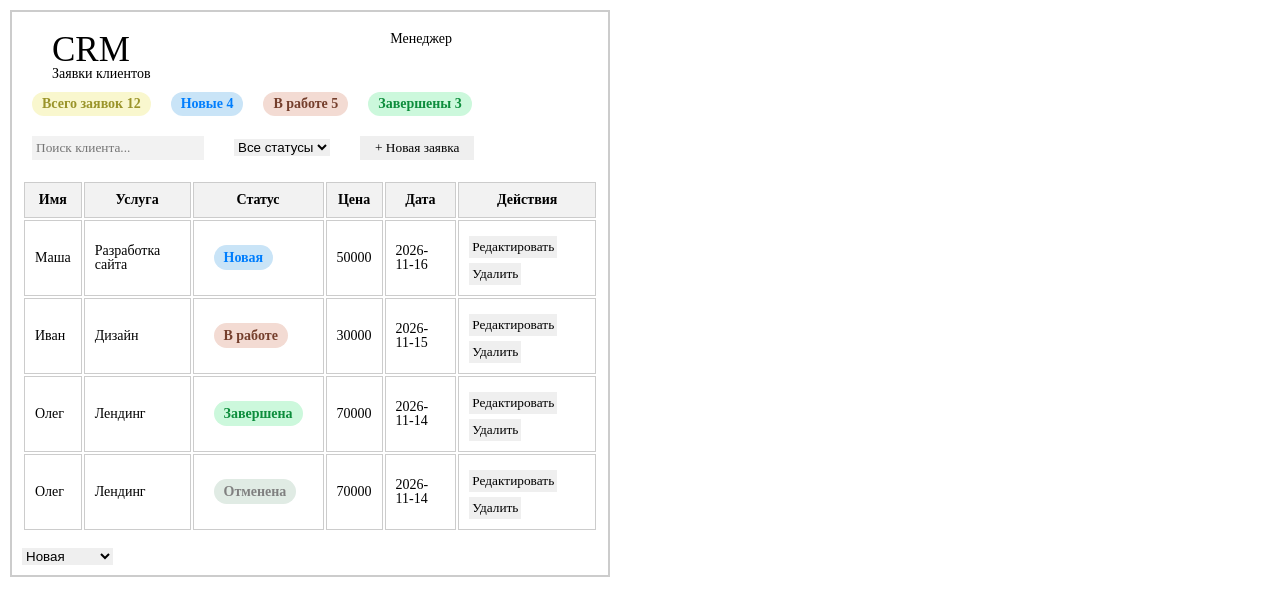
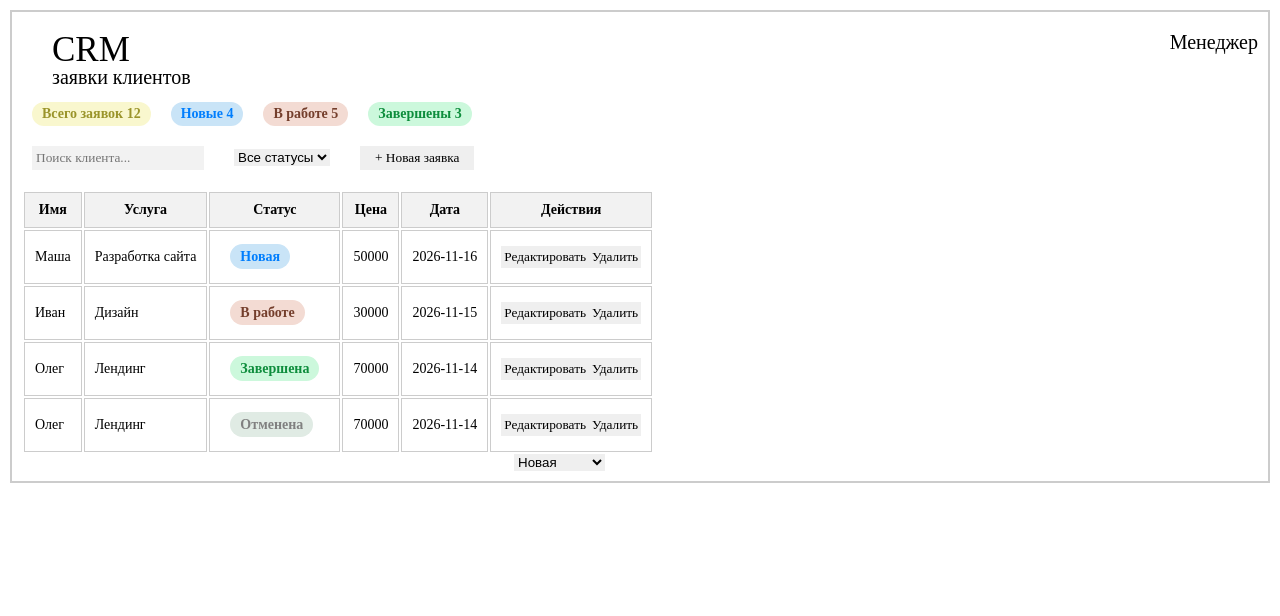
Before and after one commit to OlgaStarchenko/Leads-CRM, a React app in the folder frontend/: page / in a window 1280 px wide. Shown: the top 616 px of the page. Built offline with nearby package versions, Linux system fonts and the light colour scheme; the HTML template or start-up script is replaced by a standard one.

Commit message:
style: update Header component styles

```diff
--- a/frontend/src/components/Header.jsx
+++ b/frontend/src/components/Header.jsx
@@ -5,7 +5,7 @@ export function Header() {
     <div className={styles.header__container}>
       <div className={styles.header__container__left}>
         <h1 className={styles.header__title__h1}>CRM</h1>
-        <h2 className={styles.header__title__h2}>Заявки клиентов</h2>
+        <h2 className={styles.header__title__h2}>заявки клиентов</h2>
       </div>
 
       <div className={styles.header__container__right}>
--- a/frontend/src/pages/app.module.css
+++ b/frontend/src/pages/app.module.css
@@ -6,12 +6,11 @@
   margin: 10px;
   padding: 10px;
 
-  max-width: 600px;
-  min-width: 500px;
+  min-width: 600px;
 }
 .header__container {
   height: 50px;
-  width: 400px;
+
   margin-top: 10px;
   margin-left: 30px;
 
@@ -23,14 +22,17 @@
   font-size: 35px;
 }
 .header__title__h2 {
+  font-size: 20px;
 }
 .header__manager {
+  font-size: 20px;
 }
 .cards__container {
   display: flex;
   justify-content: start;
 
-  margin: 10px 0;
+  margin: 20px 0;
+  margin-bottom: 10px;
 }
 
 .card__all {
```
